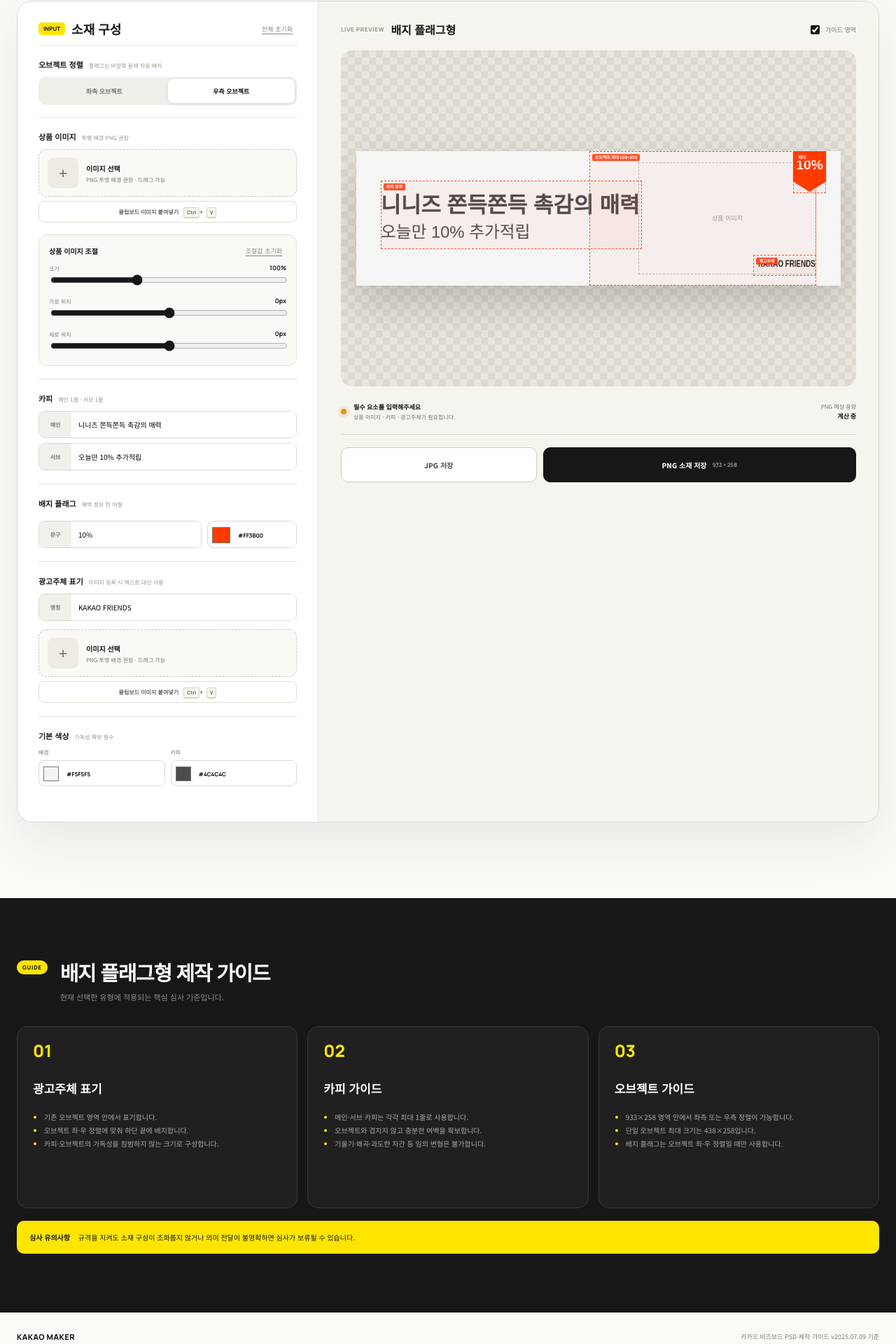
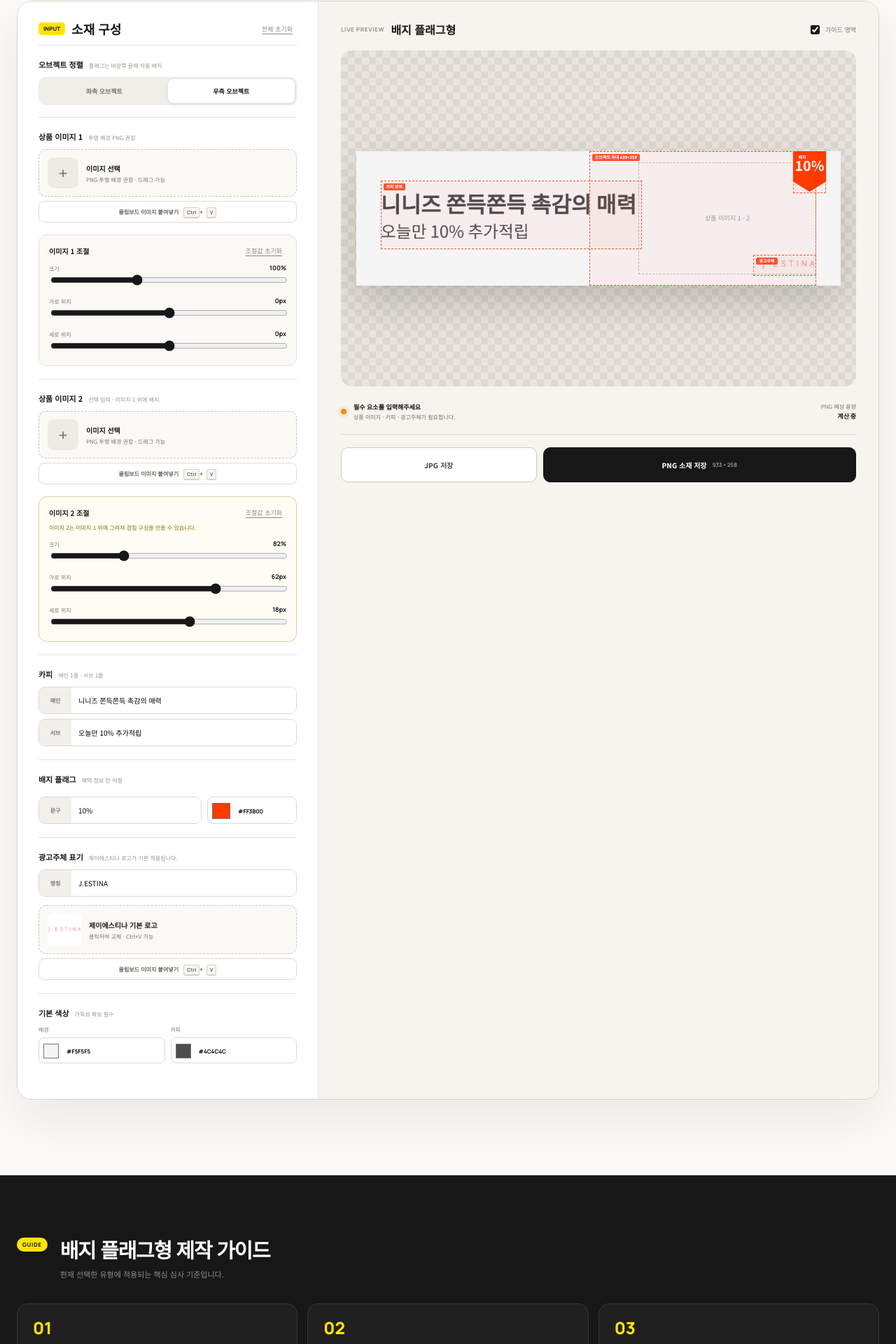
Before and after one commit to whthals128/kakao-maker, a Next.js app: page / in a window 1280 px wide. Shown: the part 1164-3084 px from the top of the page at 70% size. Built offline with nearby package versions, Linux system fonts and the light colour scheme.

Commit message:
Support layered product images

```diff
--- a/app/globals.css
+++ b/app/globals.css
@@ -91,6 +91,8 @@
 .adjust-box { margin: -2px 0 18px; padding: 15px 14px; border: 1px solid #e5e0d8; border-radius: 12px; background: #faf9f6; }
 .adjust-heading { display: flex; align-items: center; justify-content: space-between; }
 .adjust-heading strong { font-size: 10px; }
+.second-layer { border-color: #d9cfa8; background: #fffdf3; }
+.layer-note { margin: 8px 0 2px; color: #8b6a11; font-size: 8px; line-height: 1.55; }
 .range-field { margin-top: 12px; display: block; }
 .range-field > span { display: flex; justify-content: space-between; color: #777; font-size: 8px; }
 .range-field b { color: var(--ink); font: 700 9px/1 Manrope, sans-serif; }
@@ -174,9 +176,10 @@
 .guide-cards li::marker { color: var(--yellow); }
 .review-note { margin: 18px 0 0; padding: 16px 18px; border-radius: 10px; background: var(--yellow); color: var(--ink); font-size: 10px; }
 .review-note b { margin-right: 9px; }
-footer { padding: 28px max(24px, calc((100vw - 1240px) / 2)); display: flex; align-items: center; justify-content: space-between; color: #817b72; font-size: 9px; }
+footer { padding: 28px max(24px, calc((100vw - 1240px) / 2)); display: flex; flex-wrap: wrap; align-items: center; justify-content: space-between; gap: 12px 24px; color: #817b72; font-size: 9px; }
 footer span { color: var(--ink); font: 800 11px/1 Manrope, sans-serif; letter-spacing: .04em; }
 footer p { margin: 0; }
+footer a { color: var(--ink); font-weight: 700; text-underline-offset: 2px; }
 
 @media (max-width: 1040px) {
   .hero { align-items: stretch; flex-direction: column; }
--- a/app/page.tsx
+++ b/app/page.tsx
@@ -18,7 +18,7 @@
 
 type TemplateType = "badge" | "center";
 type ObjectSide = "left" | "right";
-type AssetKey = "product" | "advertiser";
+type AssetKey = "product" | "product2" | "advertiser";
 type AssetState = { file: File | null; image: HTMLImageElement | null; url: string };
 type StoredAsset = { blob: Blob; name: string; type: string };
 type Settings = {
@@ -34,6 +34,9 @@
   productScale: number;
   productX: number;
   productY: number;
+  product2Scale: number;
+  product2X: number;
+  product2Y: number;
   showGuides: boolean;
 };
 
@@ -55,6 +58,19 @@
     };
     image.src = url;
   });
+}
+
+function preparePublicAsset(url: string) {
+  return new Promise<AssetState>((resolve, reject) => {
+    const image = new Image();
+    image.onload = () => resolve({ file: null, image, url });
+    image.onerror = () => reject(new Error("invalid-public-image"));
+    image.src = url;
+  });
+}
+
+function revokeAssetUrl(asset: AssetState) {
+  if (asset.url.startsWith("blob:")) URL.revokeObjectURL(asset.url);
 }
 
 function openDatabase() {
@@ -202,7 +218,7 @@
     <div className="field-block">
       <div className="field-heading">
         <div><strong>{label}</strong><span>{hint}</span></div>
-        {asset.file && <span className="complete-badge">등록됨</span>}
+        {asset.image && <span className="complete-badge">등록됨</span>}
       </div>
       <input
         ref={inputRef}
@@ -226,7 +242,7 @@
             {/* Blob URL from a local upload. */}
             {/* eslint-disable-next-line @next/next/no-img-element */}
             <img src={asset.url} alt={`${label} 미리보기`} />
-            <div className="upload-copy"><b>{asset.file?.name}</b><span>클릭하여 교체 · Ctrl+V 가능</span></div>
+            <div className="upload-copy"><b>{asset.file?.name ?? (assetKey === "advertiser" ? "제이에스티나 기본 로고" : "등록된 이미지")}</b><span>클릭하여 교체 · Ctrl+V 가능</span></div>
           </>
         ) : (
           <>
@@ -274,10 +290,11 @@
   const [template, setTemplate] = useState<TemplateType>("badge");
   const [objectSide, setObjectSide] = useState<ObjectSide>("right");
   const [product, setProduct] = useState<AssetState>(EMPTY_ASSET);
+  const [product2, setProduct2] = useState<AssetState>(EMPTY_ASSET);
   const [advertiser, setAdvertiser] = useState<AssetState>(EMPTY_ASSET);
   const [mainCopy, setMainCopy] = useState("니니즈 쫀득쫀득 촉감의 매력");
   const [subCopy, setSubCopy] = useState("오늘만 10% 추가적립");
-  const [advertiserText, setAdvertiserText] = useState("KAKAO FRIENDS");
+  const [advertiserText, setAdvertiserText] = useState("J.ESTINA");
   const [badgeText, setBadgeText] = useState("10%");
   const [background, setBackground] = useState("#F5F5F5");
   const [textColor, setTextColor] = useState("#4C4C4C");
@@ -285,6 +302,9 @@
   const [productScale, setProductScale] = useState(100);
   const [productX, setProductX] = useState(0);
   const [productY, setProductY] = useState(0);
+  const [product2Scale, setProduct2Scale] = useState(82);
+  const [product2X, setProduct2X] = useState(62);
+  const [product2Y, setProduct2Y] = useState(18);
   const [showGuides, setShowGuides] = useState(true);
   const [notice, setNotice] = useState("");
   const [fileBytes, setFileBytes] = useState<number | null>(null);
@@ -314,6 +334,7 @@
       const copyWidth = 500;
 
       if (product.image) drawContainedImage(ctx, product.image, productBox, productScale, productX, productY);
+      if (product2.image) drawContainedImage(ctx, product2.image, productBox, product2Scale, product2X, product2Y);
 
       ctx.fillStyle = copyColor;
       ctx.textAlign = copyAlign;
@@ -346,6 +367,7 @@
     } else {
       const productBox = { x: 330, y: 0, width: 273, height: 258 };
       if (product.image) drawContainedImage(ctx, product.image, productBox, productScale, productX, productY);
+      if (product2.image) drawContainedImage(ctx, product2.image, productBox, product2Scale, product2X, product2Y);
 
       ctx.fillStyle = copyColor;
       ctx.textBaseline = "middle";
@@ -359,7 +381,7 @@
       ctx.fillText(subCopy.trim() || "우측 카피", 886, 139, 270);
       drawAdvertiser(ctx, advertiser, advertiserText, 884, 42, "right");
     }
-  }, [advertiser, advertiserText, badgeText, bg, copyColor, flagColor, mainCopy, objectSide, product.image, productScale, productX, productY, subCopy, template]);
+  }, [advertiser, advertiserText, badgeText, bg, copyColor, flagColor, mainCopy, objectSide, product.image, product2.image, product2Scale, product2X, product2Y, productScale, productX, productY, subCopy, template]);
 
   useEffect(() => {
     draw();
@@ -388,19 +410,27 @@
           if (typeof saved.productScale === "number") setProductScale(saved.productScale);
           if (typeof saved.productX === "number") setProductX(saved.productX);
           if (typeof saved.productY === "number") setProductY(saved.productY);
+          if (typeof saved.product2Scale === "number") setProduct2Scale(saved.product2Scale);
+          if (typeof saved.product2X === "number") setProduct2X(saved.product2X);
+          if (typeof saved.product2Y === "number") setProduct2Y(saved.product2Y);
           if (typeof saved.showGuides === "boolean") setShowGuides(saved.showGuides);
         }
-        const [storedProduct, storedAdvertiser] = await Promise.all([readAsset("product"), readAsset("advertiser")]);
-        const [nextProduct, nextAdvertiser] = await Promise.all([
+        const [storedProduct, storedProduct2, storedAdvertiser] = await Promise.all([readAsset("product"), readAsset("product2"), readAsset("advertiser")]);
+        const [nextProduct, nextProduct2, nextAdvertiser] = await Promise.all([
           storedProduct ? prepareAsset(new File([storedProduct.blob], storedProduct.name, { type: storedProduct.type })) : null,
-          storedAdvertiser ? prepareAsset(new File([storedAdvertiser.blob], storedAdvertiser.name, { type: storedAdvertiser.type })) : null,
+          storedProduct2 ? prepareAsset(new File([storedProduct2.blob], storedProduct2.name, { type: storedProduct2.type })) : null,
+          storedAdvertiser
+            ? prepareAsset(new File([storedAdvertiser.blob], storedAdvertiser.name, { type: storedAdvertiser.type }))
+            : preparePublicAsset("/jestina-advertiser.png"),
         ]);
         if (cancelled) {
-          if (nextProduct?.url) URL.revokeObjectURL(nextProduct.url);
-          if (nextAdvertiser?.url) URL.revokeObjectURL(nextAdvertiser.url);
+          if (nextProduct) revokeAssetUrl(nextProduct);
+          if (nextProduct2) revokeAssetUrl(nextProduct2);
+          if (nextAdvertiser) revokeAssetUrl(nextAdvertiser);
           return;
         }
         if (nextProduct) setProduct(nextProduct);
+        if (nextProduct2) setProduct2(nextProduct2);
         if (nextAdvertiser) setAdvertiser(nextAdvertiser);
       } catch {
         setNotice("이전 작업을 불러오지 못했습니다. 새 작업은 정상적으로 진행할 수 있습니다.");
@@ -417,23 +447,24 @@
     const timer = window.setTimeout(() => {
       const settings: Settings = {
         template, objectSide, mainCopy, subCopy, advertiserText, badgeText,
-        background, textColor, badgeColor, productScale, productX, productY, showGuides,
+        background, textColor, badgeColor, productScale, productX, productY,
+        product2Scale, product2X, product2Y, showGuides,
       };
       window.localStorage.setItem(SETTINGS_KEY, JSON.stringify(settings));
     }, 350);
     return () => window.clearTimeout(timer);
-  }, [advertiserText, background, badgeColor, badgeText, draftReady, mainCopy, objectSide, productScale, productX, productY, showGuides, subCopy, template, textColor]);
+  }, [advertiserText, background, badgeColor, badgeText, draftReady, mainCopy, objectSide, product2Scale, product2X, product2Y, productScale, productX, productY, showGuides, subCopy, template, textColor]);
 
   function setAsset(key: AssetKey, file?: File) {
     if (!file || !file.type.startsWith("image/")) return;
     void prepareAsset(file).then(async (next) => {
-      const setter = key === "product" ? setProduct : setAdvertiser;
+      const setter = key === "product" ? setProduct : key === "product2" ? setProduct2 : setAdvertiser;
       setter((current) => {
-        if (current.url) URL.revokeObjectURL(current.url);
+        revokeAssetUrl(current);
         return next;
       });
       await saveAsset(key, file);
-      setNotice(`${key === "product" ? "상품 이미지" : "광고주체 이미지"}를 적용했습니다.`);
+      setNotice(`${key === "advertiser" ? "광고주체 이미지" : key === "product2" ? "상품 이미지 2" : "상품 이미지 1"}를 적용했습니다.`);
     }).catch(() => setNotice("이미지 파일을 읽지 못했습니다. PNG, JPG 또는 WEBP 파일을 사용해주세요."));
   }
 
@@ -462,6 +493,9 @@
     setProductScale(100);
     setProductX(0);
     setProductY(0);
+    setProduct2Scale(82);
+    setProduct2X(62);
+    setProduct2Y(18);
     if (next === "center") {
       setMainCopy("쫀득쫀득 촉감의");
       setSubCopy("니니즈 필로우");
@@ -472,15 +506,17 @@
   }
 
   function reset() {
-    if (product.url) URL.revokeObjectURL(product.url);
-    if (advertiser.url) URL.revokeObjectURL(advertiser.url);
+    revokeAssetUrl(product);
+    revokeAssetUrl(product2);
+    revokeAssetUrl(advertiser);
     setProduct(EMPTY_ASSET);
+    setProduct2(EMPTY_ASSET);
     setAdvertiser(EMPTY_ASSET);
     setTemplate("badge");
     setObjectSide("right");
     setMainCopy("니니즈 쫀득쫀득 촉감의 매력");
     setSubCopy("오늘만 10% 추가적립");
-    setAdvertiserText("KAKAO FRIENDS");
+    setAdvertiserText("J.ESTINA");
     setBadgeText("10%");
     setBackground("#F5F5F5");
     setTextColor("#4C4C4C");
@@ -488,16 +524,22 @@
     setProductScale(100);
     setProductX(0);
     setProductY(0);
+    setProduct2Scale(82);
+    setProduct2X(62);
+    setProduct2Y(18);
     setShowGuides(true);
     setNotice("초기화했습니다.");
     window.localStorage.removeItem(SETTINGS_KEY);
-    void clearAssets();
+    void clearAssets()
+      .then(() => preparePublicAsset("/jestina-advertiser.png"))
+      .then(setAdvertiser)
+      .catch(() => setNotice("기본 광고주체 이미지를 불러오지 못했습니다."));
   }
 
   async function download(format: "png" | "jpg") {
     const canvas = canvasRef.current;
     if (!canvas) return;
-    if (!product.image) {
+    if (!product.image && !product2.image) {
       setNotice("먼저 상품 이미지를 등록해주세요.");
       return;
     }
@@ -512,7 +554,7 @@
     setNotice(`${format.toUpperCase()} 파일을 저장했습니다.`);
   }
 
-  const complete = Boolean(product.image && (advertiser.image || advertiserText.trim()) && mainCopy.trim() && subCopy.trim());
+  const complete = Boolean((product.image || product2.image) && (advertiser.image || advertiserText.trim()) && mainCopy.trim() && subCopy.trim());
   const typeInfo = TYPE_COPY[template];
 
   return (
@@ -566,12 +608,21 @@
               </div>
             )}
 
-            <UploadField label="상품 이미지" hint="투명 배경 PNG 권장" asset={product} assetKey="product" onFile={setAsset} onPaste={pasteAsset} />
+            <UploadField label="상품 이미지 1" hint="투명 배경 PNG 권장" asset={product} assetKey="product" onFile={setAsset} onPaste={pasteAsset} />
             <div className="adjust-box">
-              <div className="adjust-heading"><strong>상품 이미지 조절</strong><button type="button" onClick={() => { setProductScale(100); setProductX(0); setProductY(0); }}>조절값 초기화</button></div>
+              <div className="adjust-heading"><strong>이미지 1 조절</strong><button type="button" onClick={() => { setProductScale(100); setProductX(0); setProductY(0); }}>조절값 초기화</button></div>
               <RangeField label="크기" value={productScale} min={55} max={180} unit="%" onChange={setProductScale} />
               <RangeField label="가로 위치" value={productX} min={-120} max={120} unit="px" onChange={setProductX} />
               <RangeField label="세로 위치" value={productY} min={-90} max={90} unit="px" onChange={setProductY} />
+            </div>
+
+            <UploadField label="상품 이미지 2" hint="선택 입력 · 이미지 1 위에 배치" asset={product2} assetKey="product2" onFile={setAsset} onPaste={pasteAsset} />
+            <div className="adjust-box second-layer">
+              <div className="adjust-heading"><strong>이미지 2 조절</strong><button type="button" onClick={() => { setProduct2Scale(82); setProduct2X(62); setProduct2Y(18); }}>조절값 초기화</button></div>
+              <p className="layer-note">이미지 2는 이미지 1 위에 그려져 겹침 구성을 만들 수 있습니다.</p>
+              <RangeField label="크기" value={product2Scale} min={40} max={180} unit="%" onChange={setProduct2Scale} />
+              <RangeField label="가로 위치" value={product2X} min={-150} max={150} unit="px" onChange={setProduct2X} />
+              <RangeField label="세로 위치" value={product2Y} min={-100} max={100} unit="px" onChange={setProduct2Y} />
             </div>
 
             <div className="field-block">
@@ -588,9 +639,9 @@
             )}
 
             <div className="field-block">
-              <div className="field-heading"><div><strong>광고주체 표기</strong><span>이미지 등록 시 텍스트 대신 사용</span></div></div>
+              <div className="field-heading"><div><strong>광고주체 표기</strong><span>제이에스티나 로고가 기본 적용됩니다.</span></div></div>
               <label className="text-input"><span>명칭</span><input value={advertiserText} maxLength={24} onChange={(event) => setAdvertiserText(event.target.value)} /></label>
-              <UploadField label="워드마크 / 로고" hint="선택 입력" asset={advertiser} assetKey="advertiser" onFile={setAsset} onPaste={pasteAsset} />
+              <UploadField label="워드마크 / 로고" hint="기본값 · J.ESTINA" asset={advertiser} assetKey="advertiser" onFile={setAsset} onPaste={pasteAsset} />
             </div>
 
             <div className="field-block compact">
@@ -607,7 +658,7 @@
             <div className="preview-stage">
               <div className="creative-frame">
                 <canvas ref={canvasRef} width={WIDTH} height={HEIGHT} aria-label="카카오 비즈보드 소재 미리보기" />
-                {!product.image && <div className={`product-placeholder ${template} ${objectSide}`}>상품 이미지</div>}
+                {!product.image && !product2.image && <div className={`product-placeholder ${template} ${objectSide}`}>상품 이미지 1 · 2</div>}
                 {showGuides && (
                   <div className={`guide-overlay ${template} ${objectSide}`}>
                     <div className="guide-copy"><span>카피 영역</span></div>
@@ -633,12 +684,16 @@
         <div className="guide-cards">
           <article><span>01</span><h3>광고주체 표기</h3>{template === "badge" ? <ul><li>기존 오브젝트 영역 안에서 표기합니다.</li><li>오브젝트 좌·우 정렬에 맞춰 하단 끝에 배치합니다.</li><li>카피·오브젝트의 가독성을 침범하지 않는 크기로 구성합니다.</li></ul> : <ul><li>중앙 오브젝트형은 카피 영역 내 표기가 허용됩니다.</li><li>카피 영역 좌측 최상단 또는 우측 최상단에 정렬합니다.</li><li>영역 내 자유 배치나 카피와의 겹침은 불가합니다.</li></ul>}</article>
           <article><span>02</span><h3>카피 가이드</h3>{template === "badge" ? <ul><li>메인·서브 카피는 각각 최대 1줄로 사용합니다.</li><li>오브젝트와 겹치지 않고 충분한 여백을 확보합니다.</li><li>기울기·왜곡·과도한 자간 등 임의 변형은 불가합니다.</li></ul> : <ul><li>오브젝트 양쪽 카피의 시각적 균형을 맞춥니다.</li><li>각 카피는 최대 1줄, Pretendard 사용을 권장합니다.</li><li>오브젝트와 카피 사이에 명확한 간격을 확보합니다.</li></ul>}</article>
-          <article><span>03</span><h3>오브젝트 가이드</h3>{template === "badge" ? <ul><li>933×258 영역 안에서 좌측 또는 우측 정렬이 가능합니다.</li><li>단일 오브젝트 최대 크기는 438×258입니다.</li><li>배지 플래그는 오브젝트 좌·우 정렬일 때만 사용합니다.</li></ul> : <ul><li>오브젝트를 소재 중앙에 배치하고 양쪽 균형을 유지합니다.</li><li>인지가 어려운 작은 이미지나 저화질 이미지는 사용할 수 없습니다.</li><li>오브젝트 최대 크기는 438×258을 넘지 않습니다.</li></ul>}</article>
+          <article><span>03</span><h3>오브젝트 가이드</h3>{template === "badge" ? <ul><li>933×258 영역 안에서 좌측 또는 우측 정렬이 가능합니다.</li><li>상품 이미지 2개를 각각 조절하고 겹쳐 배치할 수 있습니다.</li><li>단일 오브젝트 최대 크기는 438×258입니다.</li><li>배지 플래그는 오브젝트 좌·우 정렬일 때만 사용합니다.</li></ul> : <ul><li>오브젝트를 소재 중앙에 배치하고 양쪽 균형을 유지합니다.</li><li>상품 이미지 2개를 각각 조절하고 겹쳐 배치할 수 있습니다.</li><li>인지가 어려운 작은 이미지나 저화질 이미지는 사용할 수 없습니다.</li><li>오브젝트 최대 크기는 438×258을 넘지 않습니다.</li></ul>}</article>
         </div>
         <p className="review-note"><b>심사 유의사항</b> 규격을 지켜도 소재 구성이 조화롭지 않거나 의미 전달이 불명확하면 심사가 보류될 수 있습니다.</p>
       </section>
 
-      <footer><span>KAKAO MAKER</span><p>카카오 비즈보드 PSD 제작 가이드 v2025.07.09 기준</p></footer>
+      <footer>
+        <span>KAKAO MAKER</span>
+        <p>카카오 비즈보드 PSD 제작 가이드 v2025.07.09 기준</p>
+        <p>문의사항 및 추가 요청 사항은 <a href="mailto:somin.jo@playd.com">somin.jo@playd.com</a>으로 연락바랍니다.</p>
+      </footer>
     </main>
   );
 }
```
Also changed, not shown: public/jestina-advertiser.png (added).
